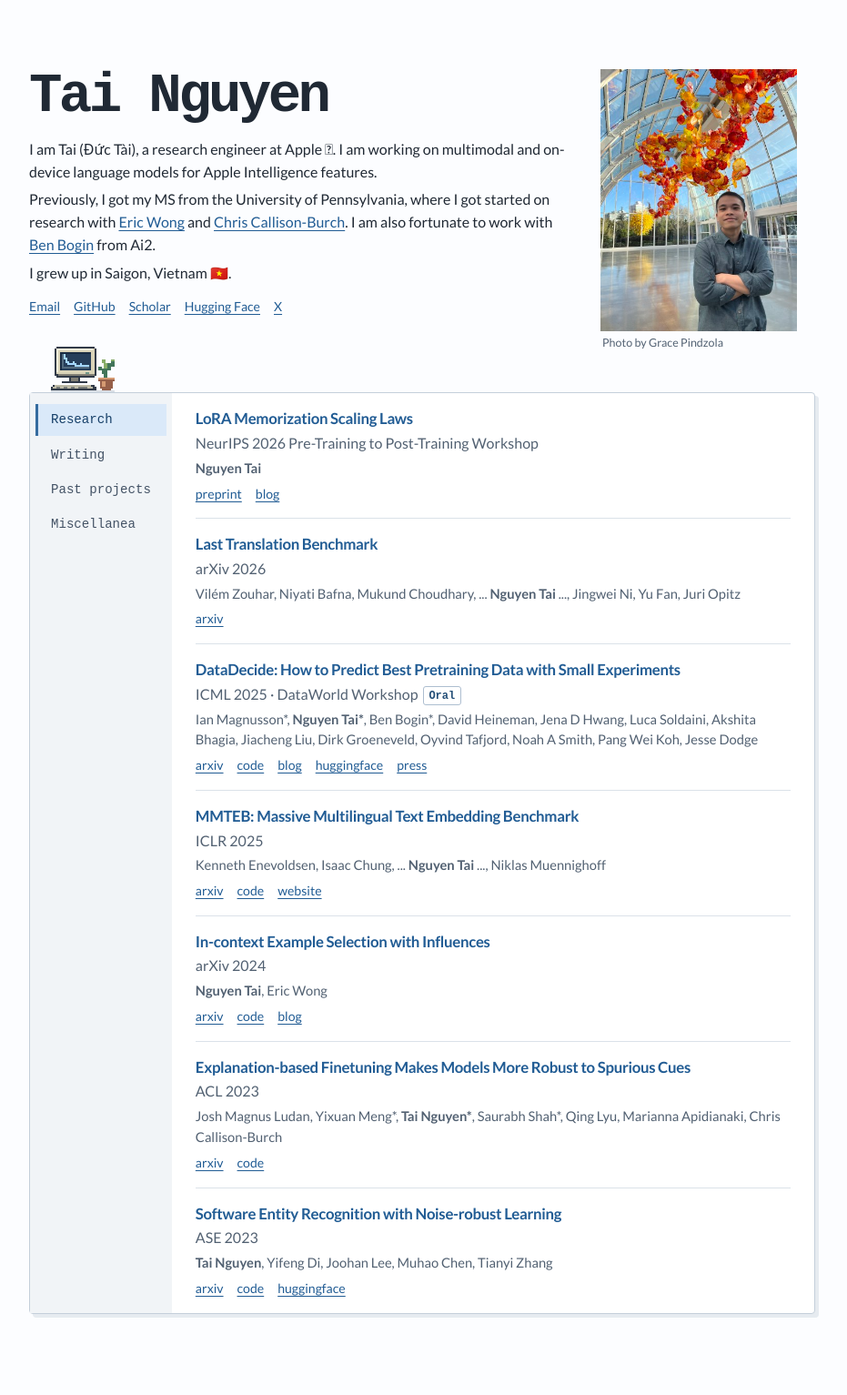
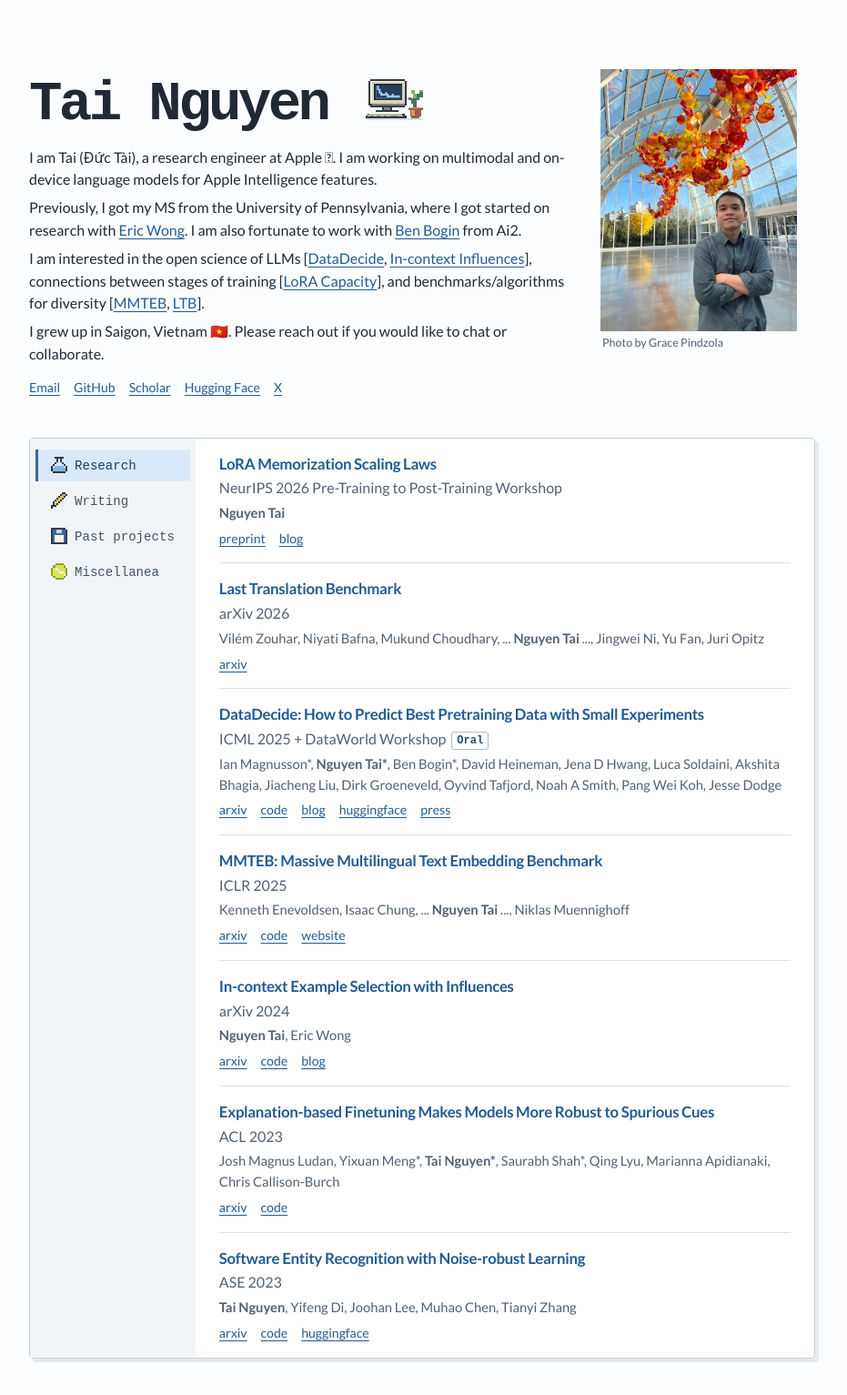
Before and after one commit to taidnguyen/taidnguyen.github.io, a Jekyll site: the page built from index.html, in a window 1280 px wide. Shown: the whole page at 91% size, without its empty margins (176-1107 px from the left). Built offline with Jekyll 4.4.1, drawn with Linux system fonts in a browser that asks for light colours; before the commit the page ends 1484 px from its top, so only the background shows below that.

Commit message:
Homepage: pixel art, animated monitor, research interests, Blog tag

```diff
--- a/_includes/writing-tag.html
+++ b/_includes/writing-tag.html
@@ -1,2 +1,2 @@
-{%- assign label = include.kind | default: 'Technical' -%}
+{%- assign label = include.kind | default: 'Blog' -%}
 <span class="writing-tag writing-tag--{{ label | slugify }}">{{ label | escape }}</span>
--- a/_layouts/home.html
+++ b/_layouts/home.html
@@ -18,7 +18,7 @@
   <meta name="author" content="{{ site.name }}" />
   <meta name="viewport" content="width=device-width, initial-scale=1">
 
-  <link rel="stylesheet" type="text/css" href="{{ '/assets/css/home.css' | relative_url }}?v=blue1" />
+  <link rel="stylesheet" type="text/css" href="{{ '/assets/css/home.css' | relative_url }}?v=pixel2" />
   <link rel="stylesheet" href="{{ '/assets/css/writing-tag.css' | relative_url }}">
   <link rel="canonical" href="{{ page.url | replace:'index.html','' | prepend: site.baseurl | prepend: site.url }}">
   <link href="https://fonts.googleapis.com/css?family=Lato:400,700,400italic,700italic" rel="stylesheet" type="text/css">
@@ -26,23 +26,26 @@
   {% feed_meta %}
 </head>
 <body><main>
-<header><div><h1>Tai Nguyen</h1>
+<header><div><h1>Tai Nguyen {% include desk-scene.svg %}</h1>
 <p>I am Tai (Đức Tài), a research engineer at Apple . I am working on multimodal and on-device language models for Apple Intelligence features.</p>
-<p>Previously, I got my MS from the University of Pennsylvania, where I got started on research with <a href="https://www.cis.upenn.edu/~exwong/">Eric Wong</a> and <a href="https://www.cis.upenn.edu/~ccb/">Chris Callison-Burch</a>. I am also fortunate to work with <a href="https://benbogin.github.io/">Ben Bogin</a> from Ai2.</p>
+<p>Previously, I got my MS from the University of Pennsylvania, where I got started on research with <a href="https://www.cis.upenn.edu/~exwong/">Eric Wong</a>. I am also fortunate to work with <a href="https://benbogin.github.io/">Ben Bogin</a> from Ai2.</p>
+<p>I am interested in the open science of LLMs [<a href="https://arxiv.org/abs/2504.11393">DataDecide</a>, <a href="https://arxiv.org/abs/2302.11042">In-context Influences</a>], connections between stages of training [<a href="/assets/papers/lora-memorization-scaling-laws-2026.pdf">LoRA Capacity</a>], and benchmarks/algorithms for diversity [<a href="https://arxiv.org/abs/2502.13595">MMTEB</a>, <a href="https://arxiv.org/abs/2609.04173">LTB</a>].</p>
 <!-- <p>Before that, I helped build an analytics tool to help detect and diagnose mainframe server failures at <a href="https://www.ibm.com/topics/mainframe">IBM Systems</a>.</p> -->
 <!-- Before that, I studied Economics at the wonderful Haverford College and wrote my undergraduate <a href="https://scholarship.tricolib.brynmawr.edu/handle/10066/21740">thesis</a> on the impact of Airbnb on welfare. -->
-<p>I grew up in Saigon, Vietnam 🇻🇳.</p>
+<p>I grew up in Saigon, Vietnam 🇻🇳. Please reach out if you would like to chat or collaborate.</p>
 <nav aria-label="Contact and profiles"><a href="mailto:tainguyen7597@gmail.com">Email</a><a href="https://github.com/taidnguyen">GitHub</a><a href="https://scholar.google.com/citations?user=hR_o5VoAAAAJ">Scholar</a><a href="https://huggingface.co/taidng">Hugging Face</a><a href="https://x.com/taidng">X</a></nav></div>
 <figure><img src="/images/desk-portrait.jpg?v=2" width="378" height="504" style="height:auto" alt="Tai Nguyen"><figcaption>Photo by Grace Pindzola</figcaption></figure>
-<img class="panel-scene" src="{{ '/images/desk-plant.svg' | relative_url }}" alt="Pixel computer showing a falling training-loss curve beside a potted plant" width="76" height="64">
 </header>
 <div class="desk">
 <div class="browser">
+<img class="px px-gloves" src="{{ '/images/pixel/gloves.svg' | relative_url }}" alt="" width="42" height="52">
+<img class="px px-sloth" src="{{ '/images/pixel/sloth.svg' | relative_url }}" alt="" width="44" height="48">
+<!-- <img class="px px-phin" src="{{ '/images/pixel/phin.svg' | relative_url }}" alt="" width="22" height="28"> -->
 <div role="tablist" aria-label="Work">
-<button type="button" role="tab" id="tab-research" aria-controls="research" aria-selected="true" tabindex="0">Research</button>
-<button type="button" role="tab" id="tab-writing" aria-controls="writing" aria-selected="false" tabindex="-1">Writing</button>
-<button type="button" role="tab" id="tab-projects" aria-controls="projects" aria-selected="false" tabindex="-1">Past projects</button>
-<button type="button" role="tab" id="tab-miscellanea" aria-controls="miscellanea" aria-selected="false" tabindex="-1">Miscellanea</button>
+<button type="button" role="tab" id="tab-research" aria-controls="research" aria-selected="true" tabindex="0"><img class="tab-ico" src="{{ '/images/pixel/flask.svg' | relative_url }}" alt="" width="18" height="18">Research</button>
+<button type="button" role="tab" id="tab-writing" aria-controls="writing" aria-selected="false" tabindex="-1"><img class="tab-ico" src="{{ '/images/pixel/pencil.svg' | relative_url }}" alt="" width="18" height="18">Writing</button>
+<button type="button" role="tab" id="tab-projects" aria-controls="projects" aria-selected="false" tabindex="-1"><img class="tab-ico" src="{{ '/images/pixel/floppy.svg' | relative_url }}" alt="" width="18" height="18">Past projects</button>
+<button type="button" role="tab" id="tab-miscellanea" aria-controls="miscellanea" aria-selected="false" tabindex="-1"><img class="tab-ico" src="{{ '/images/pixel/ball.svg' | relative_url }}" alt="" width="18" height="18">Miscellanea</button>
 </div>
 <section hidden id="writing" role="tabpanel" aria-labelledby="tab-writing" tabindex="0"><ul>
 {% for post in site.categories.blog %}
@@ -60,7 +63,7 @@
   {% assign paper = post.preprint | default: post.arxiv | default: post.website | default: post.url %}
   <li>
     <h3><a href="{{ paper }}">{{ post.title | escape }}</a></h3>
-    <p>{{ post.venue | replace: '<br>+ ', ' · ' }}</p>
+    <p>{{ post.venue | replace: '<br>+ ', ' + ' }}</p>
     <p class="authors">{{ post.authors }}</p>
     {% include work-links.html post=post keys='preprint arxiv code website blog huggingface press poster youtube' %}
   </li>
--- a/assets/css/home.css
+++ b/assets/css/home.css
@@ -1,4 +1,4 @@
-:root { color-scheme:light; --ink:#202934; --muted:#526172; --leaf:#215c94; --line:#dbe2e9; --screen:#263e5a; --panel-offset:22px; }
+:root { color-scheme:light; --ink:#202934; --muted:#526172; --leaf:#215c94; --line:#dbe2e9; --screen:#263e5a; --panel-offset:44px; }
 * { box-sizing:border-box; }
 body { margin:0; background:#f7f8f2; color:var(--ink); font:1rem/1.55 Lato,system-ui,sans-serif; }
 main { max-width:48rem; margin:auto; padding:clamp(26px,6vw,76px) clamp(16px,4vw,32px) 40px; }
@@ -15,7 +15,7 @@ nav,.actions { display:flex; flex-wrap:wrap; gap:5px 15px; }
 nav { margin-top:13px; }
 nav a,.actions a,summary { font-size:.88rem; }
 .desk { padding-top:var(--panel-offset); }
-.panel-scene { grid-column:1; align-self:end; width:76px; height:auto; margin:0 0 -2px 22px; transform:translateY(var(--panel-offset)); }
+.panel-scene { height:.95em; width:auto; margin-left:.12em; vertical-align:-.05em; image-rendering:pixelated; }
 .browser { border:2px solid var(--screen); border-radius:4px; background:#fefffa; box-shadow:3px 3px 0 #b8c6b6; }
 [role=tablist] { display:flex; flex-wrap:wrap; background:var(--screen); gap:4px; padding:5px; }
 button { border:0; cursor:pointer; padding:8px clamp(7px,2.2vw,17px); background:transparent; color:#d4e9d5; font:500 .88rem/1.3 ui-monospace,monospace; }
@@ -59,5 +59,23 @@ main a:hover { color:#123f70; }
   header figure { width:100%; margin:0; }
   header h1, header p:first-of-type { grid-column:1; }
   header p, header nav { grid-column:1 / -1; }
-  .panel-scene { width:52px; margin-inline-start:14px; }
 }
+
+/* Pixel decorations around the frame. */
+.browser { position:relative; }
+.px { position:absolute; image-rendering:pixelated; pointer-events:none; }
+.px-phin { bottom:100%; left:108px; margin-bottom:1px; }
+.px-gloves { top:-1px; right:100%; margin-right:-3px; transform-origin:top right; animation:sway 7s ease-in-out infinite reverse; }
+.px-sloth { top:-4px; right:-36px; transform-origin:top center; animation:sway 6s ease-in-out infinite; }
+.tab-ico { width:18px; height:18px; margin-right:8px; vertical-align:-4px; image-rendering:pixelated; }
+.panel-scene .lc { animation:draw 5s steps(1,end) infinite both; }
+.panel-scene .led { animation:blink 1.6s steps(1,end) infinite; }
+@keyframes sway { 0%,100% { transform:rotate(-3deg); } 50% { transform:rotate(3deg); } }
+@keyframes draw { 0% { opacity:0; } 12% { opacity:1; } 80% { opacity:1; } 92% { opacity:0; } 100% { opacity:0; } }
+@keyframes blink { 50% { opacity:.15; } }
+/* The hanging sprites sit outside the frame, so they need side margin. */
+@media (max-width:1060px) { .px-gloves, .px-sloth { display:none; } }
+/* The gloves and sloth only come out on the Miscellanea tab. */
+.px-gloves, .px-sloth { opacity:0; visibility:hidden; transition:opacity .35s, visibility .35s; }
+.browser:has(#tab-miscellanea[aria-selected=true]) :is(.px-gloves, .px-sloth) { opacity:1; visibility:visible; }
+@media (prefers-reduced-motion:reduce) { .px, .panel-scene .lc, .panel-scene .led { animation:none; } }
```
Also changed, not shown: _includes/desk-scene.svg (added), images/pixel/ball.svg (added), images/pixel/flask.svg (added), images/pixel/floppy.svg (added), images/pixel/gloves.svg (added), images/pixel/pencil.svg (added), images/pixel/phin.svg (added), images/pixel/sloth.svg (added).
